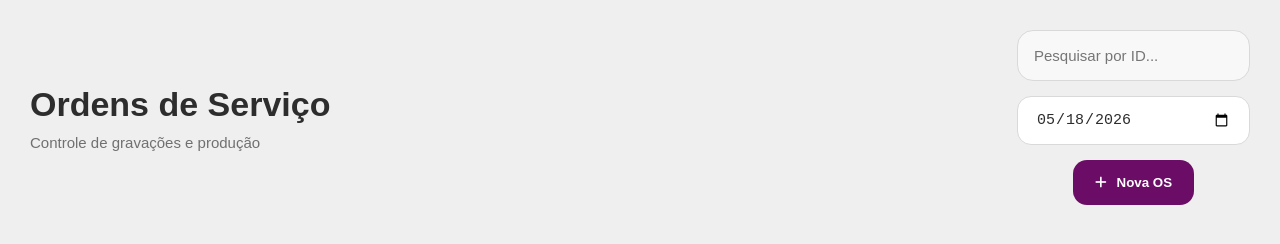
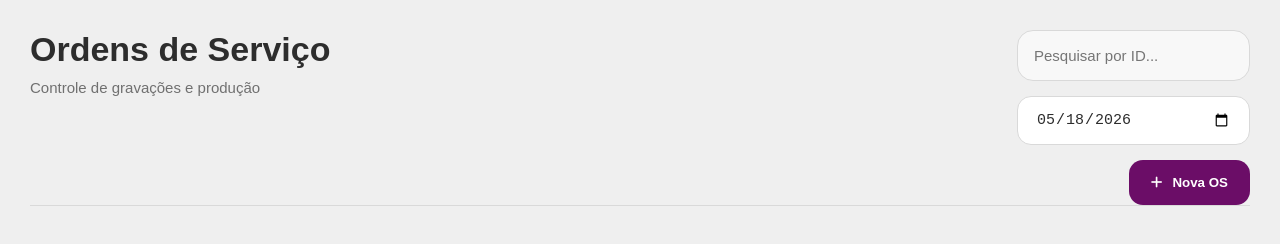
Before and after one commit to EuAres56/CLICK_LASER, a website: page public/operation.html in a window 1280 px wide. Drawn offline with Linux system fonts and the light colour scheme; no server answers.

Commit message:
system search

```diff
--- a/public/style/operation.css
+++ b/public/style/operation.css
@@ -53,13 +53,14 @@
 
             display: flex;
 
-            align-items: center;
+            align-items: top;
 
             justify-content: space-between;
 
             gap: 20px;
 
             margin-bottom: 30px;
+            border-bottom: 1px solid var(--border);
 
             flex-wrap: wrap;
         }
@@ -93,7 +94,7 @@
 
             flex-direction: column;
 
-            align-items: center;
+            align-items: end;
 
             gap: 15px;
 
```
